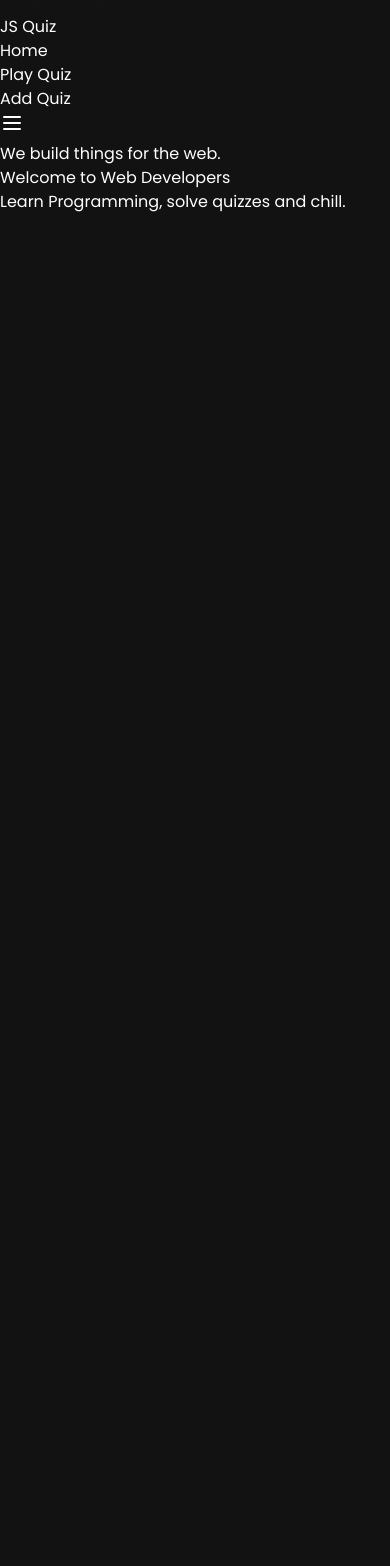
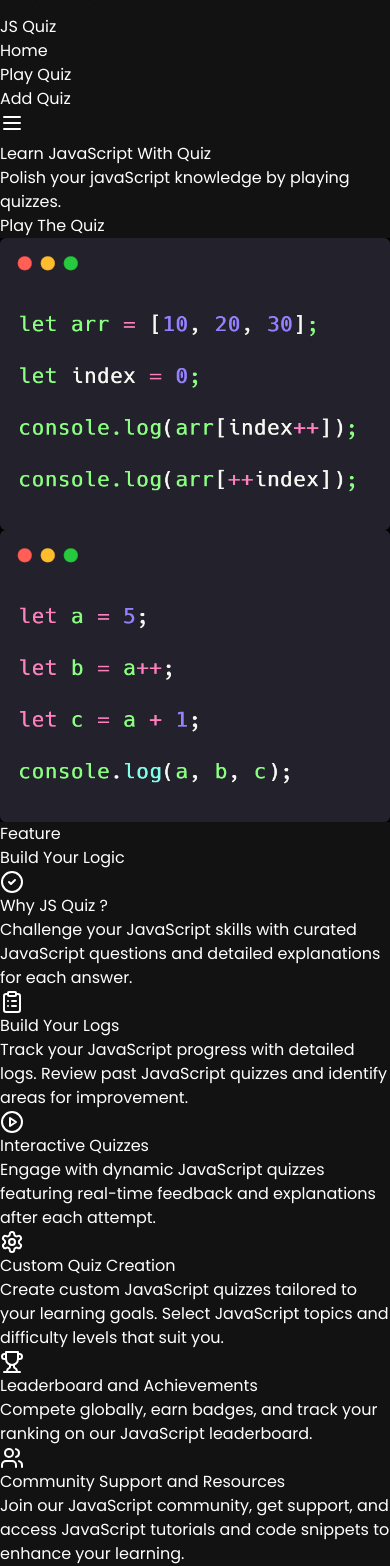
Before and after one commit to imadityaxd/jsuqiz, a React (Vite) app in the folder frontend/: page / in a window 390 px wide. Shown: the part 375-1941 px from the top of the page. Before the commit the page ends 844 px from the top, so only its background shows below. Built offline with nearby package versions, Linux system fonts and the light colour scheme.

Commit message:
home page styling done

```diff
--- /dev/null
+++ b/frontend/src/components/Features.jsx
@@ -0,0 +1,38 @@
+import { features } from "../constants";
+
+const FeaturesSection = () => {
+  return (
+    <div className="relative mt-20 border-b border-neutral-800 min-h-[800px]">
+      <div className="text-center">
+        <span className="bg-neutral-900 text-orange-500 rounded-full h-6 text-sm font-medium px-2 py-1 uppercase">
+          Feature
+        </span>
+        <h2 className="text-3xl sm:text-5xl lg:text-6xl mt-10 lg:mt-20 tracking-wide">
+          Build{" "}
+          <span className="bg-gradient-to-r from-orange-500 to-orange-800 text-transparent bg-clip-text">
+            Your Logic
+          </span>
+        </h2>
+      </div>
+      <div className="flex flex-wrap mt-10 lg:mt-20">
+        {features.map((feature, index) => (
+          <div key={index} className="w-full sm:w-1/2 lg:w-1/3">
+            <div className="flex">
+              <div className="flex mx-6 h-10 w-10 p-2 bg-neutral-900 text-orange-700 justify-center items-center rounded-full">
+                {<feature.icon/>}
+              </div>
+              <div>
+                <h5 className="mt-1 mb-6 text-xl">{feature.title}</h5>
+                <p className="text-md p-2 mb-20 text-neutral-500">
+                  {feature.description}
+                </p>
+              </div>
+            </div>
+          </div>
+        ))}
+      </div>
+    </div>
+  );
+};
+
+export default FeaturesSection;
--- a/frontend/src/components/navbar.jsx
+++ b/frontend/src/components/navbar.jsx
@@ -10,8 +10,8 @@ const Navbar = () => {
     setOpenMenu(!openMenu);
   };
   return (
-    <nav className="sticky top-0 z-50 py-3 backdrop:blur-lg border-b border-neutral-700/80">
-      <div className="container px-4 mx-auto relative text-sm">
+    <nav className="sticky top-0 z-50 py-3 backdrop-blur-lg border-b border-neutral-700/80">
+      <div className="container px-4 mx-auto relative lg:text-sm">
         <div className="flex justify-between items-center">
           <div className="flex items-center flex-shrink-0">
             <img src={logo} alt="logo" className="h-10 w-10 mr-2" />
--- /dev/null
+++ b/frontend/src/constants/index.js
@@ -0,0 +1,45 @@
+import { CircleCheck } from "lucide-react";
+import { ClipboardList } from "lucide-react";
+import { CirclePlay } from "lucide-react";
+import { Settings } from "lucide-react";
+import { Trophy } from "lucide-react";
+import { Users } from "lucide-react";
+
+export const features = [
+  {
+    title: "Why JS Quiz ?",
+    description:
+      "Challenge your JavaScript skills with curated JavaScript questions and detailed explanations for each answer.",
+    icon: CircleCheck,
+  },
+  {
+    title: "Build Your Logs",
+    description:
+      "Track your JavaScript progress with detailed logs. Review past JavaScript quizzes and identify areas for improvement.",
+    icon: ClipboardList,
+  },
+  {
+    title: "Interactive Quizzes",
+    description:
+      "Engage with dynamic JavaScript quizzes featuring real-time feedback and explanations after each attempt.",
+    icon: CirclePlay,
+  },
+  {
+    title: "Custom Quiz Creation",
+    description:
+      "Create custom JavaScript quizzes tailored to your learning goals. Select JavaScript topics and difficulty levels that suit you.",
+    icon: Settings,
+  },
+  {
+    title: "Leaderboard and Achievements",
+    description:
+      "Compete globally, earn badges, and track your ranking on our JavaScript leaderboard.",
+    icon: Trophy,
+  },
+  {
+    title: "Community Support and Resources",
+    description:
+      "Join our JavaScript community, get support, and access JavaScript tutorials and code snippets to enhance your learning.",
+    icon: Users,
+  },
+];
--- a/frontend/src/pages/Home.jsx
+++ b/frontend/src/pages/Home.jsx
@@ -1,17 +1,44 @@
+import { NavLink } from "react-router-dom";
+import quiz1 from "../assets/quiz1.png";
+import quiz2 from "../assets/quiz2.png";
+import FeaturesSection from "../components/Features";
+
 export const Home = () => {
   return (
-    <>
-      <main>
-        <section className="section-hero">
-          <div className="container grid">
-            <div className="hero-content">
-              <p>We build things for the web.</p>
-              <h1>Welcome to Web Developers</h1>
-              <p>Learn Programming, solve quizzes and chill.</p>
-            </div>
-          </div>
-        </section>
-      </main>
-    </>
+    <div className="max-w-7xl mx-auto pt-20 px-6">
+      <div className="flex flex-col items-center mt-6 lg:mt-20">
+        <h1 className="text-4xl sm:text-6xl lg:text-7xl text-center tracking-wide">
+          Learn JavaScript
+          <span className="bg-gradient-to-r from-orange-500 to-red-800 text-transparent bg-clip-text">
+            {" "}
+            With Quiz
+          </span>
+        </h1>
+        <p className="mt-10 text-lg text-center text-neutral-500 max-w-4xl">
+          Polish your javaScript knowledge by playing quizzes.
+        </p>
+        <div className="flex justify-center my-10">
+          <NavLink
+            to="/playquiz"
+            className="bg-gradient-to-r from-orange-500 to-orange-800 py-3 px-4 mx-3 rounded-md"
+          >
+            Play The Quiz
+          </NavLink>
+        </div>
+        <div className="flex md:flex-row flex-col mt-10 justify-center items-center">
+          <img
+            className="rounded-lg w-[22rem] h-[15rem] border border-orange-700 shadow-sm shadow-orange-400 mx-2 my-4"
+            src={quiz1}
+            alt="img"
+          />
+          <img
+            className="rounded-lg w-[22rem] h-[15rem] border border-orange-700 shadow-sm shadow-orange-400 mx-2 my-4"
+            src={quiz2}
+            alt="img"
+          />
+        </div>
+      </div>
+      <FeaturesSection />
+    </div>
   );
 };
```
Also changed, not shown: frontend/src/assets/quiz1.png (added), frontend/src/assets/quiz2.png (added).
